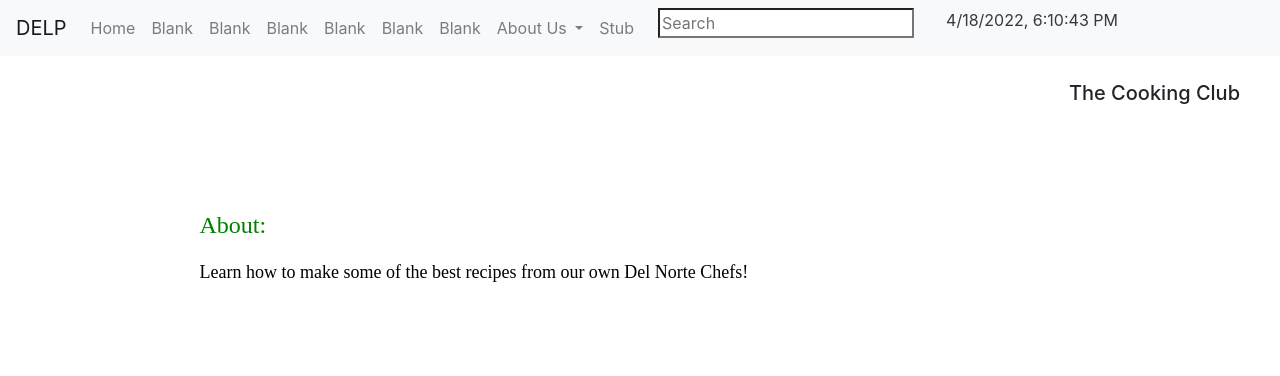
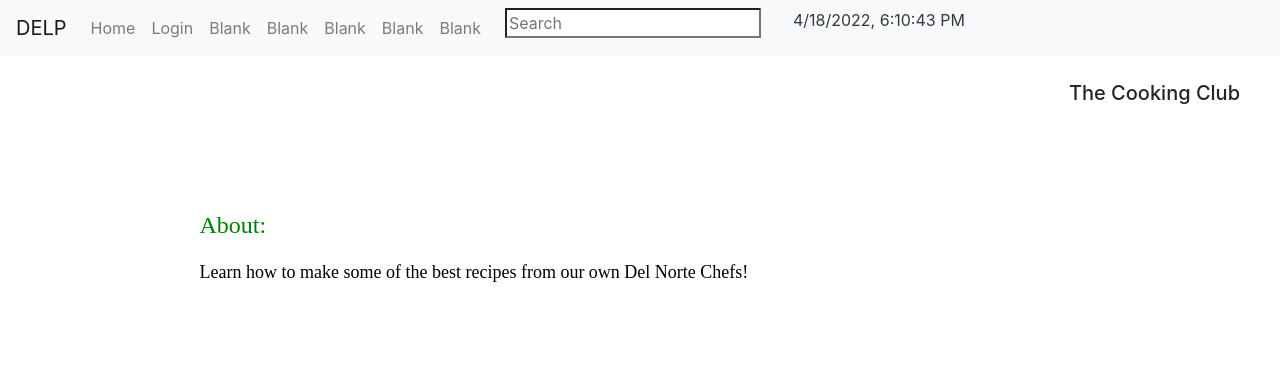
Before and after one commit to SlimeyTurtles/jinjaturtles, a Flask app: page / in a window 1280 px wide. Shown: the top 376 px of the page. Run offline with Flask 2, Linux system fonts and the light colour scheme; some libraries are stand-ins or nearby versions.

Commit message:
login file (doesn't work btw)

```diff
--- a/templates/layouts/navbar.html
+++ b/templates/layouts/navbar.html
@@ -15,23 +15,13 @@ This HTML is setup as a fragment allowing it to be "included" by other HTML file
         <div class="navbar-nav">
             <!-- url_for is a Jinja2 pre-processor that finds route from function name (def) -->
             <a class="nav-link" href={{ url_for('index') }}>Home</a>
+            <a class="nav-link" href="login/login">Login</a>
             <a class="nav-link" href={{ url_for('index') }}>Blank</a>
             <a class="nav-link" href={{ url_for('index') }}>Blank</a>
             <a class="nav-link" href={{ url_for('index') }}>Blank</a>
             <a class="nav-link" href={{ url_for('index') }}>Blank</a>
             <a class="nav-link" href={{ url_for('index') }}>Blank</a>
-            <a class="nav-link" href={{ url_for('index') }}>Blank</a>
-            <li class="nav-item dropdown">
-                <a class="nav-link dropdown-toggle" href="#" id="navbarDropdown" role="button" data-toggle="dropdown" aria-haspopup="true" aria-expanded="false">
-                    About Us
-                </a>
-                <div class="dropdown-menu" aria-labelledby="navbarDropdown">
-                    <a class="dropdown-item" href={{ url_for('index') }}>Blank</a>
-                </div>
-            </li>
-            <!-- stub is shown using the name of the route -->
-            <a class="nav-link" href="/stub">Stub</a>
-            <div class="btn-group">
+
                 <!-- Search Box -->
                 <div class="px-3">
                     <input id="search" type="search" placeholder="Search" aria-label="Search">
```
Also changed, not shown: templates/login/login.html (added, +33 -0 lines).
